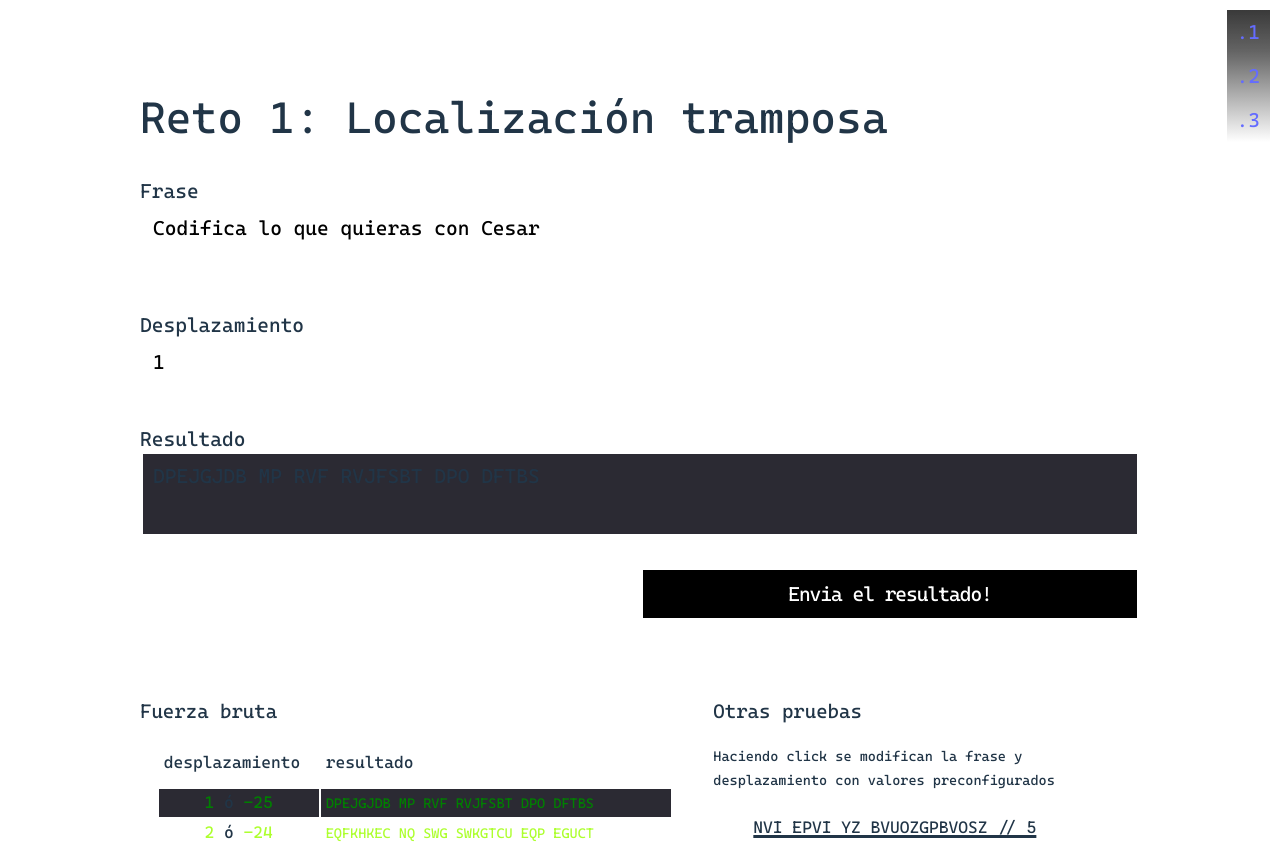
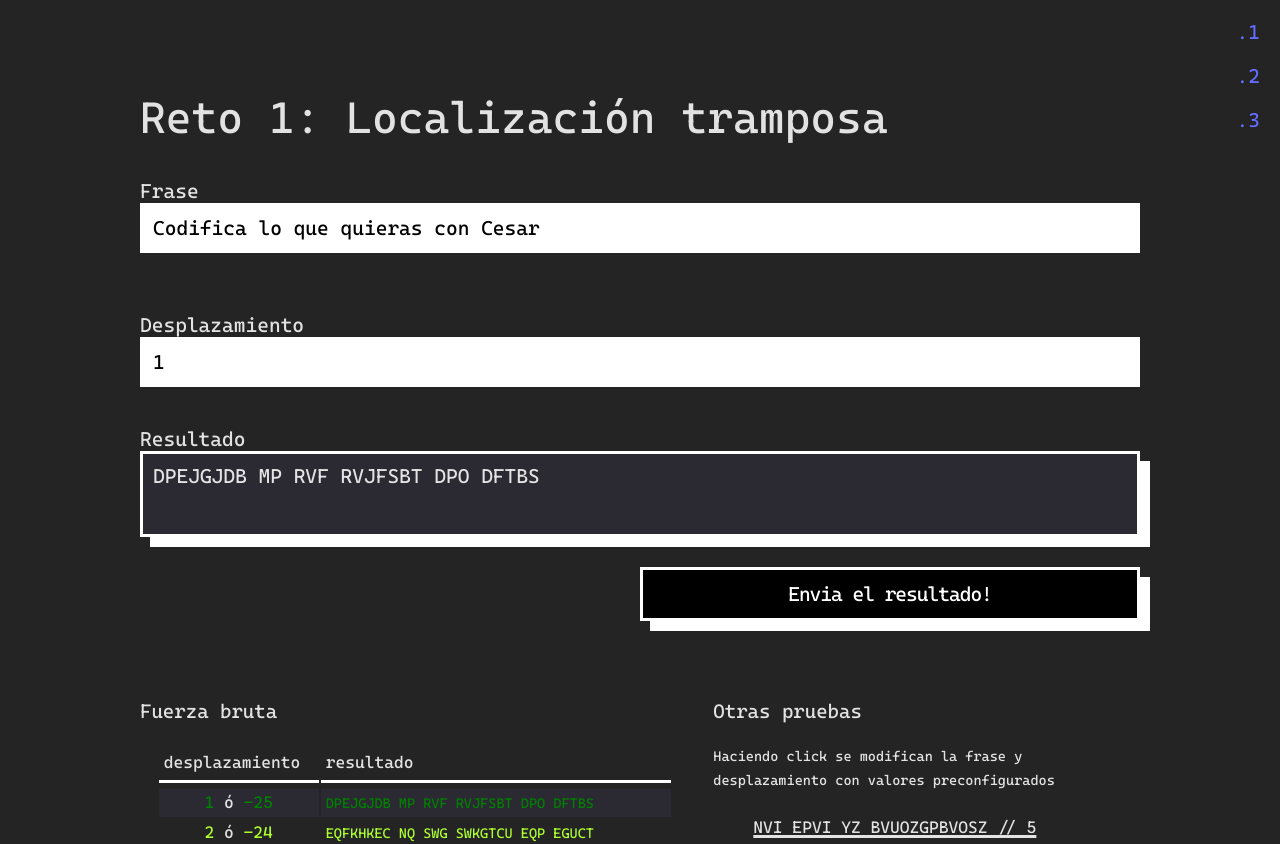
Before and after one commit to yurigo/desafio-miniaoc-2022, a Vue app: page / in a window 1280 px wide. Shown: the top 844 px of the page. Built offline with nearby package versions, Linux system fonts and the light colour scheme.

Commit message:
disable light theme

```diff
--- a/src/assets/style.css
+++ b/src/assets/style.css
@@ -7,7 +7,7 @@
     line-height: 24px;
     font-weight: 400;
 
-    color-scheme: light dark;
+    color-scheme: dark light;
     color: rgba(255, 255, 255, 0.87);
     background-color: #242424;
 
@@ -61,7 +61,7 @@ button {
     padding: 2em;
 }
 
-@media (prefers-color-scheme: light) {
+/* @media (prefers-color-scheme: light) {
     :root {
         color: #213547;
         background-color: #ffffff;
@@ -72,7 +72,7 @@ button {
     button {
         background-color: #f9f9f9;
     }
-}
+} */
 
 #app {
     width: 100%;
```
